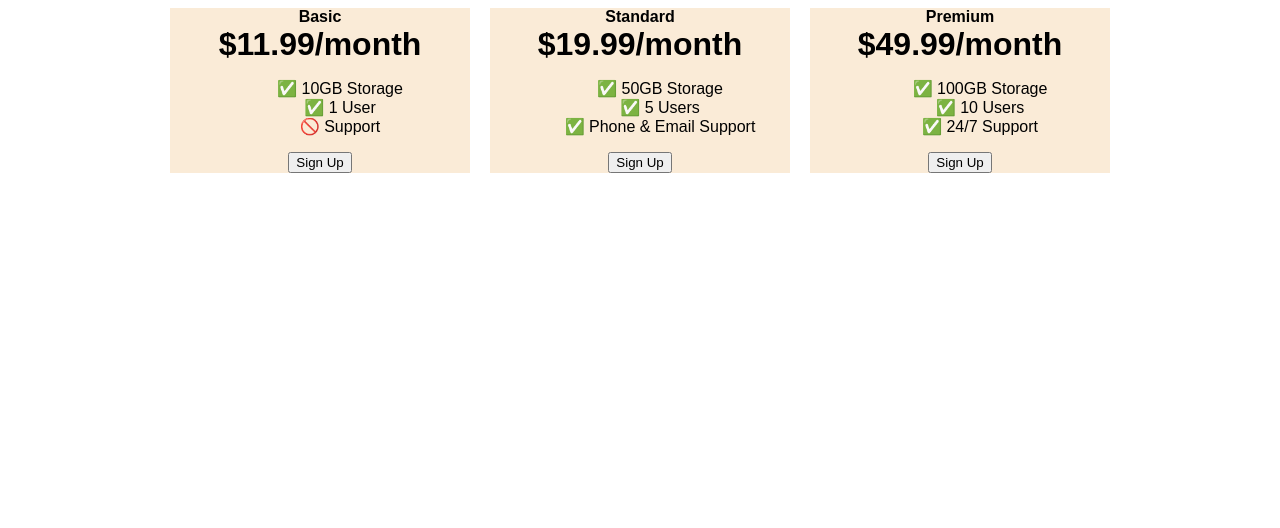
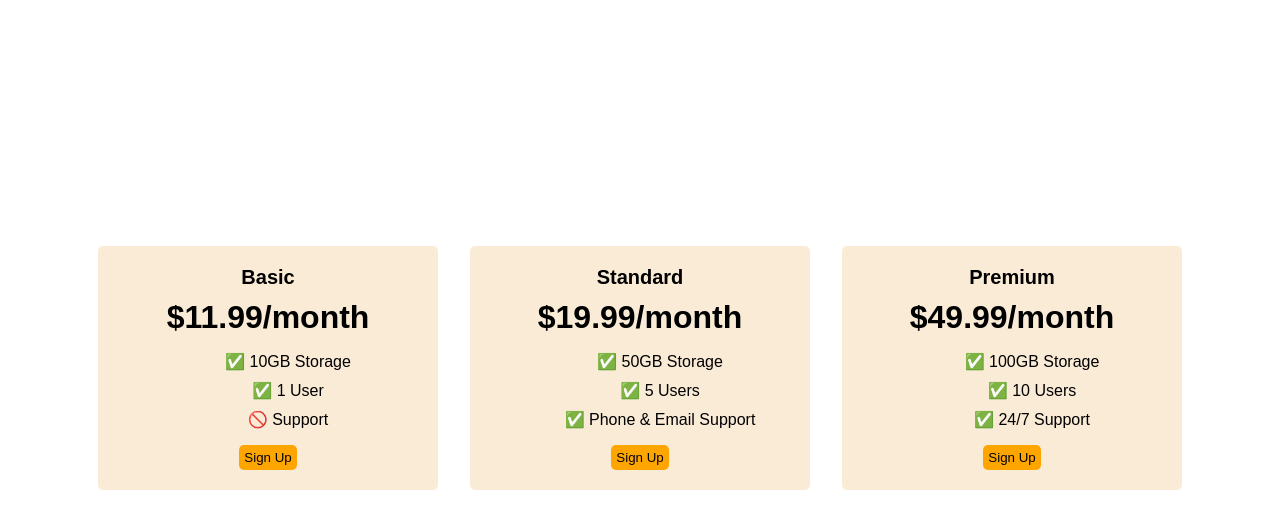
Before and after one commit to oliviaxu0528/web-dev-camp, a plain HTML site: page 9.4 Flexbox Pricing Table Project/index.html in a window 1280 px wide. Drawn offline with Linux system fonts and the light colour scheme; a web font is replaced by a local one.

Commit message:
9.4 pricing table

```diff
--- a/9.4 Flexbox Pricing Table Project/index.html
+++ b/9.4 Flexbox Pricing Table Project/index.html
@@ -14,14 +14,19 @@
     .pricing-container {
       display: flex;
       justify-content: center;
-      gap: 20px;
-
+      align-items: center;
+      gap: 2rem;
+      height: 90vh;
     }
 
     .pricing-plan {
       background-color: antiquewhite;
       text-align: center;
       flex-basis: 300px;
+      max-width: 400px;
+      padding: 20px;
+      border-radius: 5px;
+
     }
 
     li {
@@ -33,8 +38,21 @@
       font-weight: bold;
     }
 
+    .plan-features li {
+      margin-bottom: 10px;
+    }
+
     .plan-title {
       font-weight: bold;
+      font-size: 20px;
+      padding-bottom: 10px;
+    }
+
+    .plan-button {
+      background-color: orange;
+      border-radius: 5px;
+      padding: 5px;
+      border: none;
     }
 
     /* Hint: What can you do with a media query and flexbox? */
```
